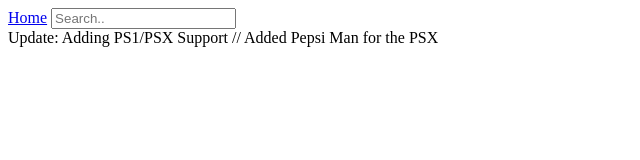
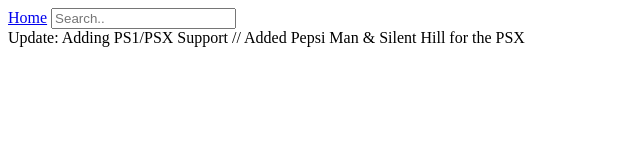
Before and after one commit to amethystruf2/update.html, a plain HTML site: page index.html in a window 1280 px wide. Shown: the whole page, without its empty margins (0-640 px from the left). Drawn offline with Linux system fonts and the light colour scheme.

Commit message:
Update index.html

```diff
--- a/index.html
+++ b/index.html
@@ -23,4 +23,4 @@ Adding PS1/PSX Support //
 
 
 
-Added Pepsi Man for the PSX
+Added Pepsi Man & Silent Hill for the PSX
```
